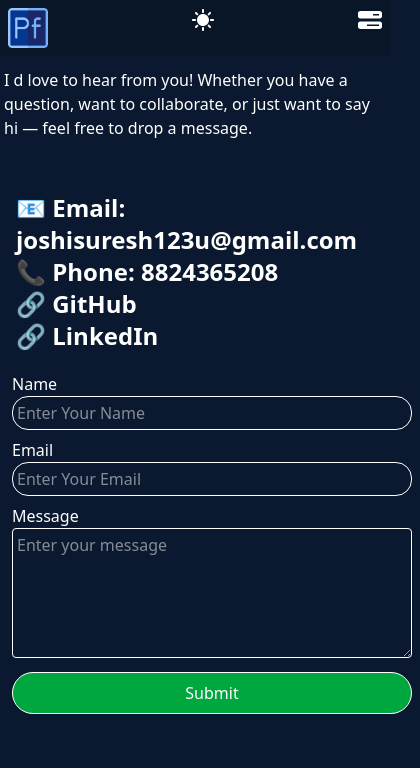
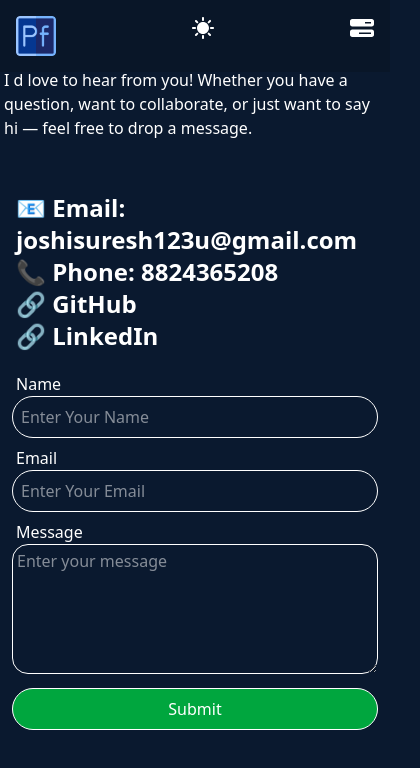
Before and after one commit to sureshjoshi88/Protfoliou-website, a React (Vite) app: page /contact in a window 390 px wide. Shown: the top 768 px of the page, 420 px wide, since content can reach past the window. Built offline with nearby package versions, Linux system fonts and the light colour scheme.

Commit message:
set responsive

```diff
--- a/src/component/Contact.jsx
+++ b/src/component/Contact.jsx
@@ -8,28 +8,28 @@ const Contact = () => {
         <div className='p-3 flex justify-center items-center'>
 
        <div>
-            <a className='text-2xl font-semibold' href='/'>📧 Email: joshisuresh123u@gmail.com  </a><br></br>
-            <a className='text-2xl font-semibold' href='/'>📞 Phone: 8824365208   </a><br/>
-            <a className='text-2xl font-semibold' href='https://github.com/sureshjoshi88 '  target="_blank">🔗 GitHub </a><br/>
-            <a className='text-2xl font-semibold' href='https://linkedin.com/in/suresh-joshi-17a886314'  target="_blank">🔗 LinkedIn </a>
+            <a className='text-2xl font-semibold mt-2' href='/'>📧 Email: joshisuresh123u@gmail.com  </a><br/>
+            <a className='text-2xl font-semibold mt-2' href='/'>📞 Phone: 8824365208   </a><br/>
+            <a className='text-2xl font-semibold mt-2' href='https://github.com/sureshjoshi88 '  target="_blank">🔗 GitHub </a><br/>
+            <a className='text-2xl font-semibold mt-2' href='https://linkedin.com/in/suresh-joshi-17a886314'  target="_blank">🔗 LinkedIn </a>
        </div>
         </div>
         <div className='p-2'>
             <form action="">
                <div>
-                 <label>Name</label><br/>
-                <input type="text" className='border w-100 p-1 rounded-2xl' placeholder='Enter Your Name'  required/>
+                 <label htmlFor='text' className='ps-1'>Name</label><br/>
+                <input type="text" id='text' className='border w-full p-2 rounded-3xl' placeholder='Enter Your Name'  required/>
                </div>
                <div className='mt-2'>
-                <label>Email</label><br/>
-                <input type="email" className='border w-100 p-1 rounded-2xl' placeholder='Enter Your Email'  required/>
+                <label htmlFor='email' className='ps-1'>Email</label><br/>
+                <input type="email" id='email' className='border w-full p-2 rounded-3xl' placeholder='Enter Your Email'  required/>
                </div>
                 <div className='mt-2'>
-                        <label htmlFor="">Message</label><br/>
-                <textarea name="" id="" className='w-100 rounded border p-1' rows={5} placeholder='Enter your message'></textarea>
+                  <label htmlFor='textarea' className='ps-1'>Message</label><br/>
+                <textarea name="" id="textarea" className='w-full rounded-2xl border p-1' rows={5} placeholder='Enter your message'></textarea>
                 </div>
 
-                <button type='submit'className='rounded-3xl w-100 border bg-green-600 text-white p-2 mt-2'>Submit</button>
+                <button type='submit'className='rounded-3xl w-full border bg-green-600 text-white p-2 mt-2'>Submit</button>
             </form>
         </div>
       </div>
--- a/src/component/Navbar.jsx
+++ b/src/component/Navbar.jsx
@@ -9,7 +9,7 @@ const Navbar = (props) => {
   return (
     <div>
       <nav className={`p-2 fixed top-0 w-full  z-40 ${props.mode==="light"?"bg-violet-50":"bg-mode"} `}>
-        <div className='flex justify-between'>
+        <div className='flex justify-between p-2'>
           <div>
             <img className='w-10 h-10 rounded' src={[logos]} alt="" />
           </div>
```
